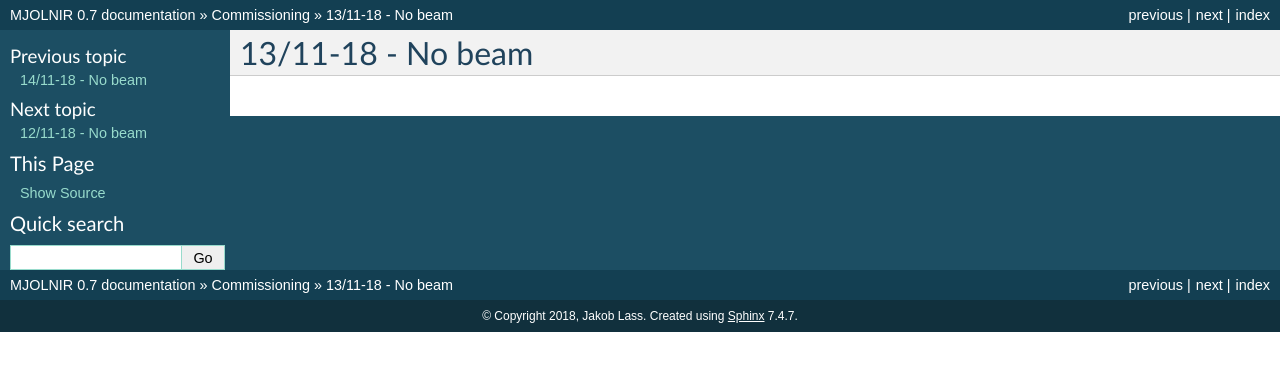
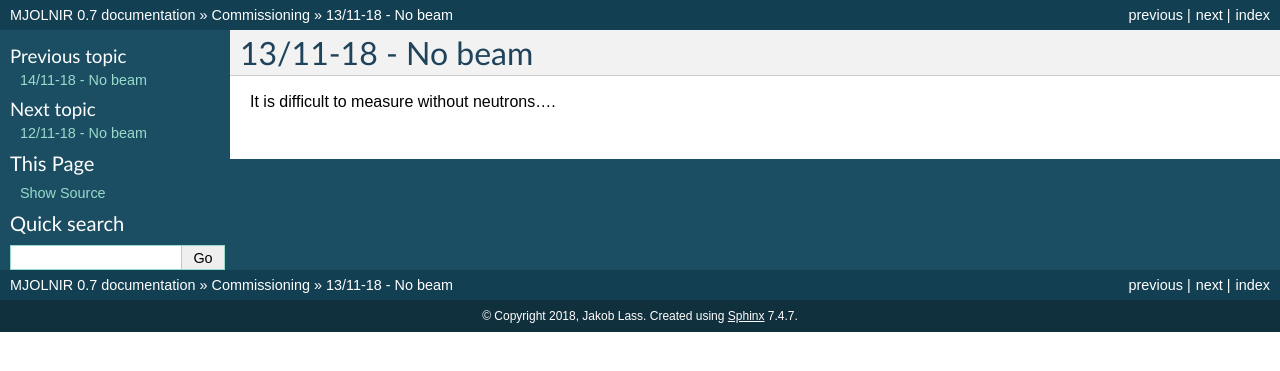
Before and after one commit to MJOLNIRPackage/MJOLNIR, a Sphinx documentation site: the page built from docs/Commissioning/131118.rst, in a window 1280 px wide. Shown: the top 371 px of the page. Built offline with Sphinx 7.4.7, drawn with Linux system fonts in a browser that asks for light colours.

Commit message:
Add passive agressive text on no beam

```diff
--- a/docs/Commissioning/121118.rst
+++ b/docs/Commissioning/121118.rst
@@ -1,2 +1,4 @@
 12/11-18 - No beam
 ^^^^^^^^^^^^^^^^^^
+
+It is difficult to measure without neutrons....
--- a/docs/Commissioning/131118.rst
+++ b/docs/Commissioning/131118.rst
@@ -1,2 +1,4 @@
 13/11-18 - No beam
 ^^^^^^^^^^^^^^^^^^
+
+It is difficult to measure without neutrons....
--- a/docs/Commissioning/141118.rst
+++ b/docs/Commissioning/141118.rst
@@ -1,2 +1,4 @@
 14/11-18 - No beam
 ^^^^^^^^^^^^^^^^^^
+
+It is difficult to measure without neutrons....
--- a/docs/Commissioning/151118.rst
+++ b/docs/Commissioning/151118.rst
@@ -1,2 +1,4 @@
 15/11-18 - No beam
 ^^^^^^^^^^^^^^^^^^
+
+It is difficult to measure without neutrons....
```
